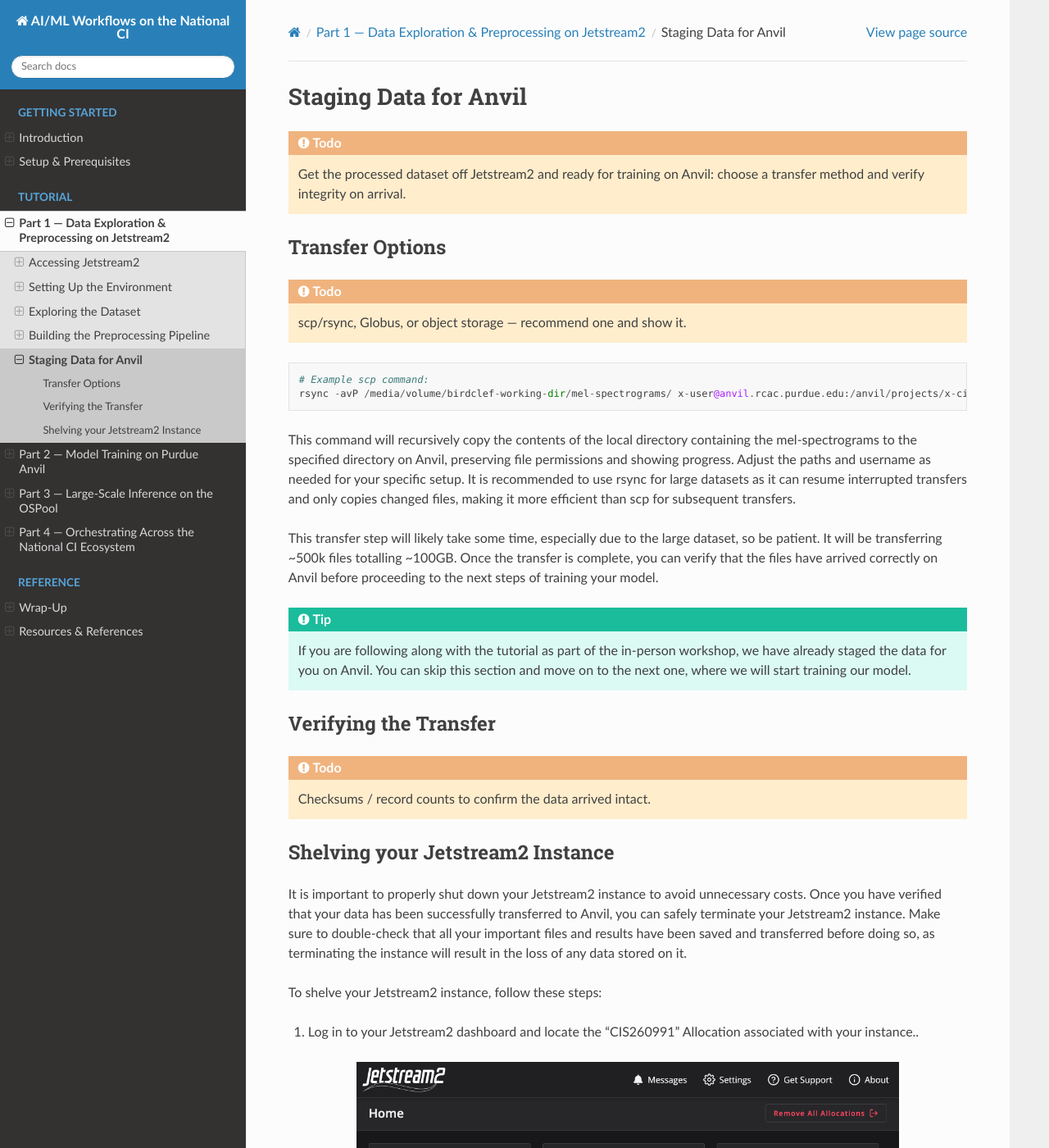
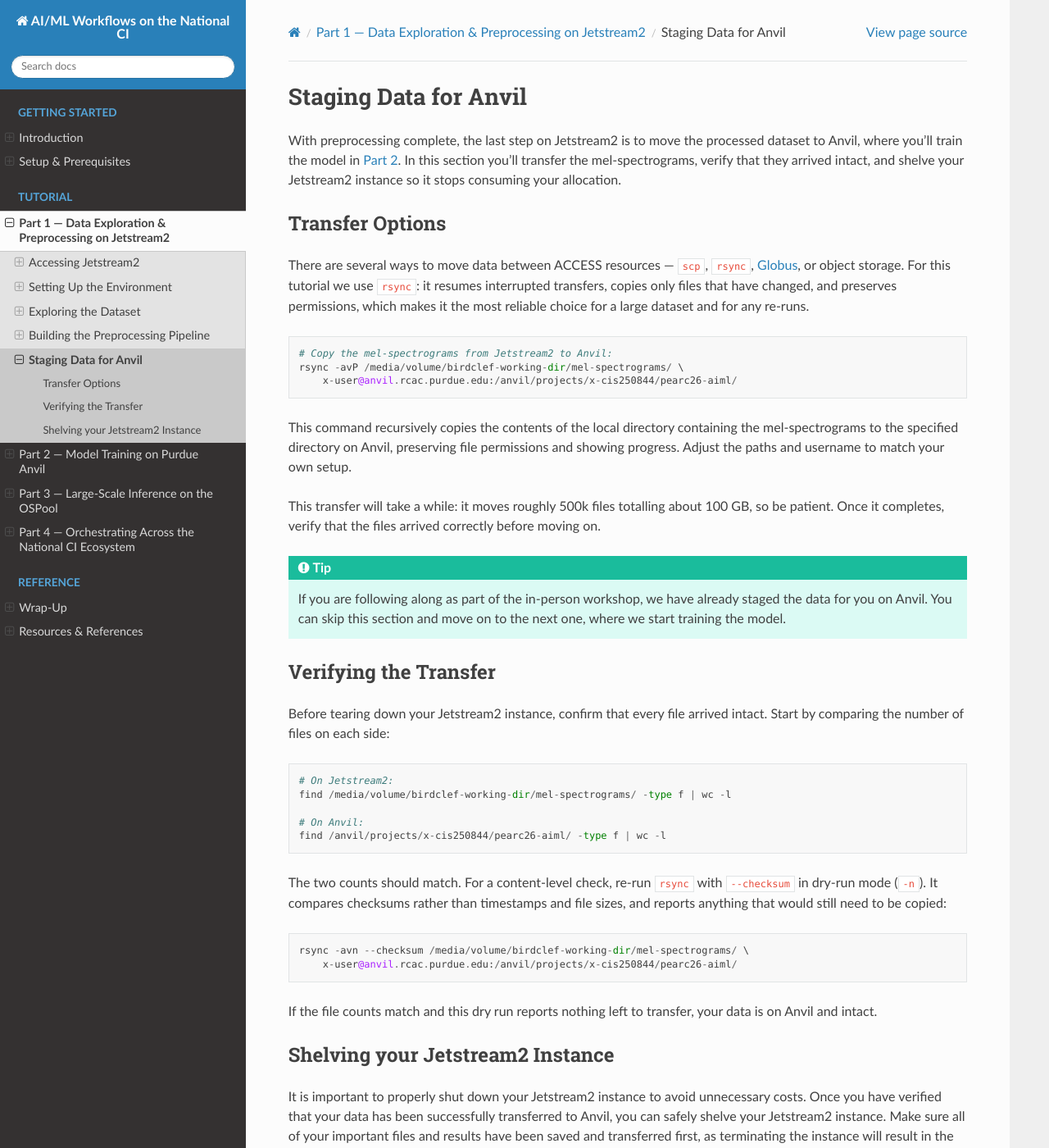
Before and after one commit to dmora127/PEARC26-AIML-on-National-CI, a Sphinx documentation site: the page built from docs/source/part1-jetstream2/staging-data.rst, in a window 1280 px wide and 1400 px high. Shown: the whole window at 82% size. Built offline with Sphinx 7.4.7 and the Read the Docs theme 3.1.0, drawn with Linux system fonts in a browser that asks for light colours; some of the changed text lies outside the part shown.

Commit message:
Initial skeleton draft

```diff
--- a/docs/source/part1-jetstream2/staging-data.rst
+++ b/docs/source/part1-jetstream2/staging-data.rst
@@ -1,66 +1,110 @@
 Staging Data for Anvil
 ======================
 
-.. todo::
-
-   Get the processed dataset off Jetstream2 and ready for training on Anvil:
-   choose a transfer method and verify integrity on arrival.
+With preprocessing complete, the last step on Jetstream2 is to move the
+processed dataset to Anvil, where you'll train the model in
+:doc:`Part 2 <../part2-anvil/index>`. In this section you'll transfer the
+mel-spectrograms, verify that they arrived intact, and shelve your Jetstream2
+instance so it stops consuming your allocation.
 
 Transfer Options
 ----------------
 
-.. todo:: scp/rsync, Globus, or object storage — recommend one and show it.
+There are several ways to move data between ACCESS resources — ``scp``,
+``rsync``, `Globus <https://www.globus.org/>`_, or object storage. For this
+tutorial we use ``rsync``: it resumes interrupted transfers, copies only files
+that have changed, and preserves permissions, which makes it the most reliable
+choice for a large dataset and for any re-runs.
 
 .. code-block::
 
-    # Example scp command:
-    rsync -avP /media/volume/birdclef-working-dir/mel-spectrograms/ x-user@anvil.rcac.purdue.edu:/anvil/projects/x-cis250844/pearc26-aiml/
+    # Copy the mel-spectrograms from Jetstream2 to Anvil:
+    rsync -avP /media/volume/birdclef-working-dir/mel-spectrograms/ \
+        x-user@anvil.rcac.purdue.edu:/anvil/projects/x-cis250844/pearc26-aiml/
 
-This command will recursively copy the contents of the local directory containing the mel-spectrograms to the specified directory on Anvil, preserving file permissions and showing progress. Adjust the paths and username as needed for your specific setup. It is recommended to use rsync for large datasets as it can resume interrupted transfers and only copies changed files, making it more efficient than scp for subsequent transfers.
+This command recursively copies the contents of the local directory containing
+the mel-spectrograms to the specified directory on Anvil, preserving file
+permissions and showing progress. Adjust the paths and username to match your
+own setup.
 
-This transfer step will likely take some time, especially due to the large dataset, so be patient. It will be transferring ~500k files totalling ~100GB. Once the transfer is complete, you can verify that the files have arrived correctly on Anvil before proceeding to the next steps of training your model.
+This transfer will take a while: it moves roughly 500k files totalling about
+100 GB, so be patient. Once it completes, verify that the files arrived
+correctly before moving on.
 
 .. tip::
-    If you are following along with the tutorial as part of the in-person workshop, we have already staged the data for you on Anvil. You can skip this section and move on to the next one, where we will start training our model.
-
-
+    If you are following along as part of the in-person workshop, we have
+    already staged the data for you on Anvil. You can skip this section and
+    move on to the next one, where we start training the model.
 
 Verifying the Transfer
 ----------------------
 
-.. todo:: Checksums / record counts to confirm the data arrived intact.
+Before tearing down your Jetstream2 instance, confirm that every file arrived
+intact. Start by comparing the number of files on each side:
+
+.. code-block::
+
+    # On Jetstream2:
+    find /media/volume/birdclef-working-dir/mel-spectrograms/ -type f | wc -l
+
+    # On Anvil:
+    find /anvil/projects/x-cis250844/pearc26-aiml/ -type f | wc -l
+
+The two counts should match. For a content-level check, re-run ``rsync`` with
+``--checksum`` in dry-run mode (``-n``). It compares checksums rather than
+timestamps and file sizes, and reports anything that would still need to be
+copied:
+
+.. code-block::
+
+    rsync -avn --checksum /media/volume/birdclef-working-dir/mel-spectrograms/ \
+        x-user@anvil.rcac.purdue.edu:/anvil/projects/x-cis250844/pearc26-aiml/
+
+If the file counts match and this dry run reports nothing left to transfer,
+your data is on Anvil and intact.
 
 Shelving your Jetstream2 Instance
 ---------------------------------
 
-It is important to properly shut down your Jetstream2 instance to avoid unnecessary costs. Once you have verified that your data has been successfully transferred to Anvil, you can safely terminate your Jetstream2 instance. Make sure to double-check that all your important files and results have been saved and transferred before doing so, as terminating the instance will result in the loss of any data stored on it.
+It is important to properly shut down your Jetstream2 instance to avoid
+unnecessary costs. Once you have verified that your data has been successfully
+transferred to Anvil, you can safely shelve your Jetstream2 instance. Make sure
+all of your important files and results have been saved and transferred first,
+as terminating the instance will result in the loss of any data stored on it.
 
 To shelve your Jetstream2 instance, follow these steps:
 
-1. Log in to your Jetstream2 dashboard and locate the "CIS260991" Allocation associated with your instance..
+1. Log in to your Jetstream2 dashboard and locate the "CIS260991" allocation
+   associated with your instance.
 
 .. image:: ../assets/jetstream2/jetstream2-exosphere-dashboard.png
-    :alt: Jetstream2 Exosphere Dashboard
+    :alt: Jetstream2 Exosphere dashboard
     :align: center
     :width: 80%
 
-2. Locate your active "pearc26-aiml-on-national-ci" instance in the list of instances.
+2. Locate your active "pearc26-aiml-on-national-ci" instance in the list of
+   instances.
 
 .. image:: ../assets/jetstream2/allocation-management.png
-    :alt: Jetstream2 Exosphere Dashboard
+    :alt: Jetstream2 allocation management view
     :align: center
     :width: 80%
 
 3. Click on the instance to view its details.
 
-4. Click the "Shelve" button to stop the instance and save its state. This will prevent any further charges while keeping your data intact.
+4. Click the "Shelve" button to stop the instance and save its state. This
+   prevents any further charges while keeping your data intact.
 
 .. image:: ../assets/jetstream2/instance-management.png
-    :alt: Jetstream2 Exosphere Dashboard
+    :alt: Jetstream2 instance management view
     :align: center
     :width: 80%
 
-5. If you need to access the instance again in the future, you can simply "Unshelve" it from the dashboard, and it will resume from where you left off.
+5. If you need to access the instance again in the future, you can simply
+   "Unshelve" it from the dashboard, and it will resume from where you left off.
 
 .. warning::
-    Make sure to shelve your instance if you are not actively using it, as leaving it running can incur unnecessary costs. Always double-check that your data has been safely transferred and backed up before shelving or terminating your instance.
+    Shelve your instance whenever you are not actively using it, as leaving it
+    running can incur unnecessary costs. Always double-check that your data has
+    been safely transferred and backed up before shelving or terminating an
+    instance.
```
